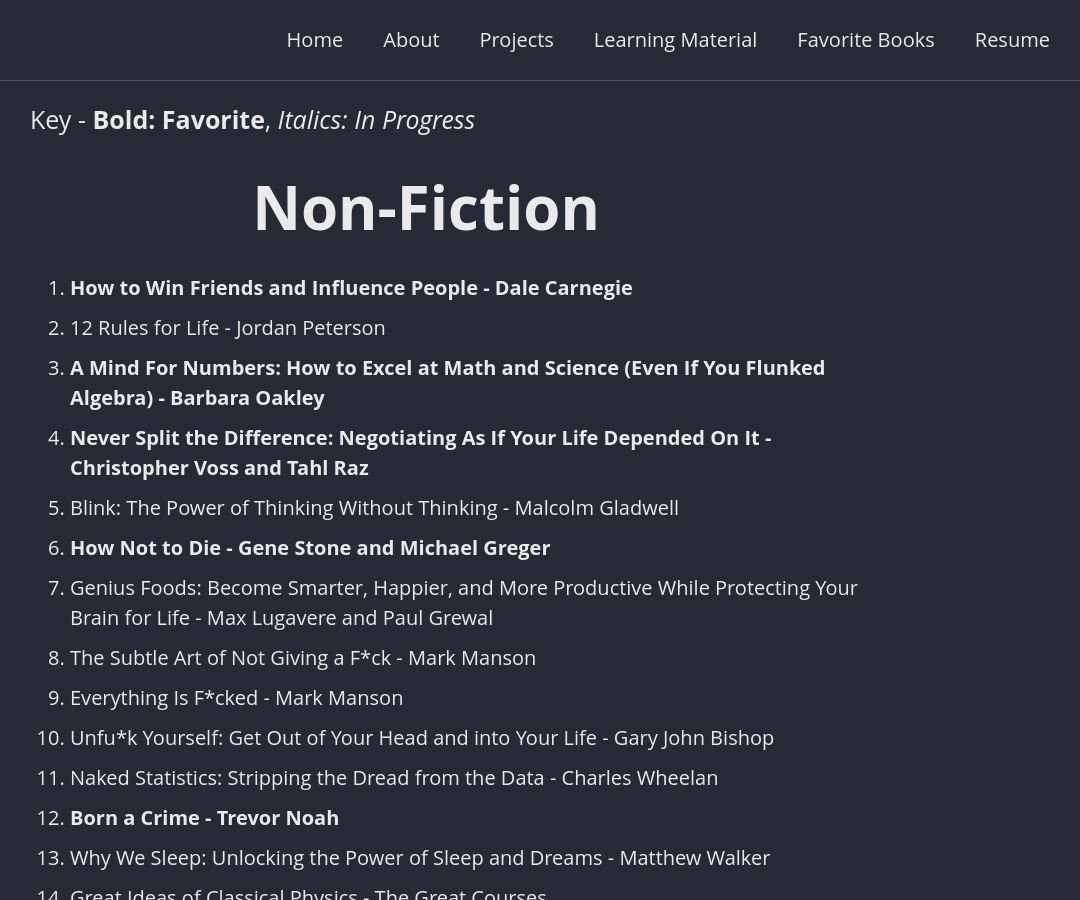
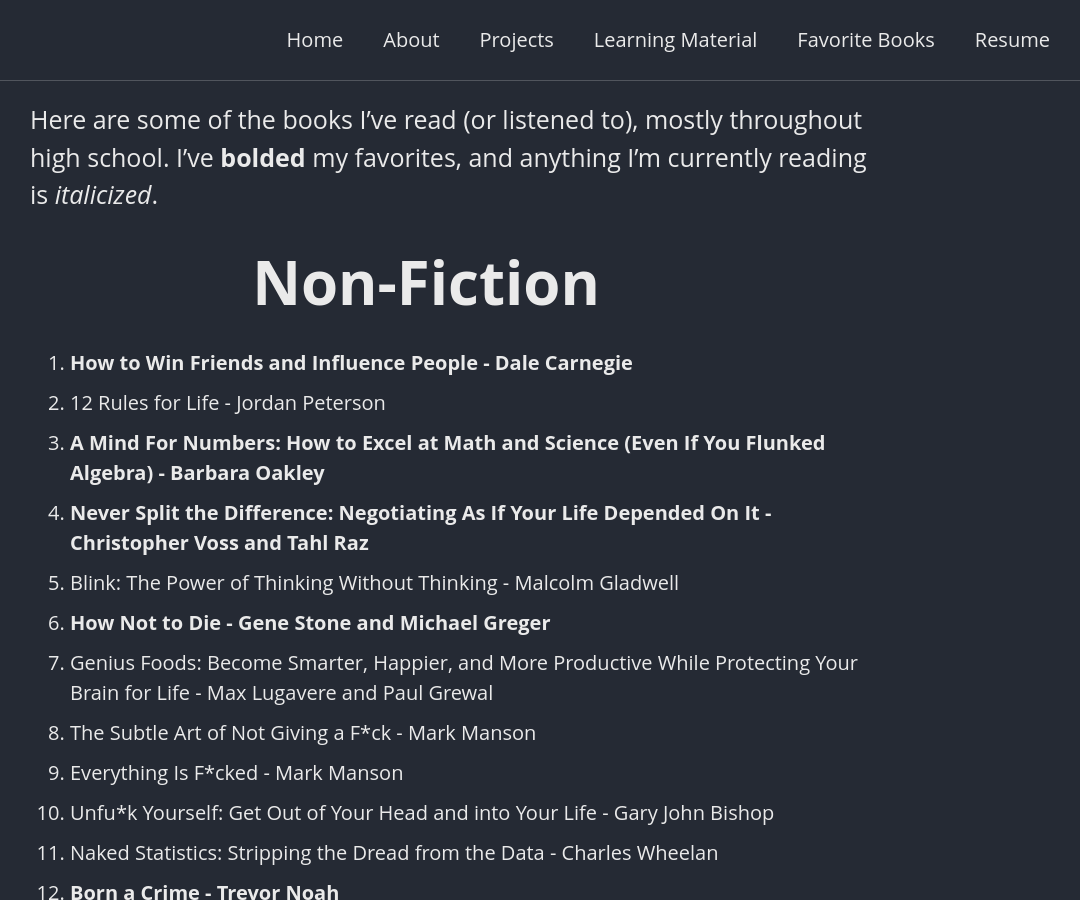
Before and after one commit to dchen327/dchen327.github.io, a Jekyll site: the page built from favorite-books.md, in a window 1280 px wide and 900 px high. Shown: the whole window, without its empty margins (190-1270 px from the left). Built offline with Jekyll 4.4.1, drawn with Linux system fonts in a browser that asks for light colours; cached includes are drawn as plain includes; some of the changed text lies outside the part shown.

Commit message:
update fav books

```diff
--- a/favorite-books.md
+++ b/favorite-books.md
@@ -2,7 +2,7 @@
 layout: single
 ---
 
-Key - **Bold: Favorite**, _Italics: In Progress_
+Here are some of the books I've read (or listened to), mostly throughout high school. I've **bolded** my favorites, and anything I'm currently reading is _italicized_.
 
 <h1 id="Stanford-AI" style="font-size: 3em; text-align: center">Non-Fiction</h1>
 1. **How to Win Friends and Influence People - Dale Carnegie**
@@ -41,6 +41,7 @@
 34. The World According to Physics - Jim Al-Khalili
 35. The Little Book That Still Beats the Market - Joel Greenblatt
 36. **Start With Why - Simon Sinek**
+37. *The Economics of Uncertainty - The Great Courses*
 <h1 id="Stanford-AI" style="font-size: 3em; text-align: center">Fiction</h1>
 1. **The Martian - Andy Weir**
 2. **Ready Player One - Ernest Cline**
```
